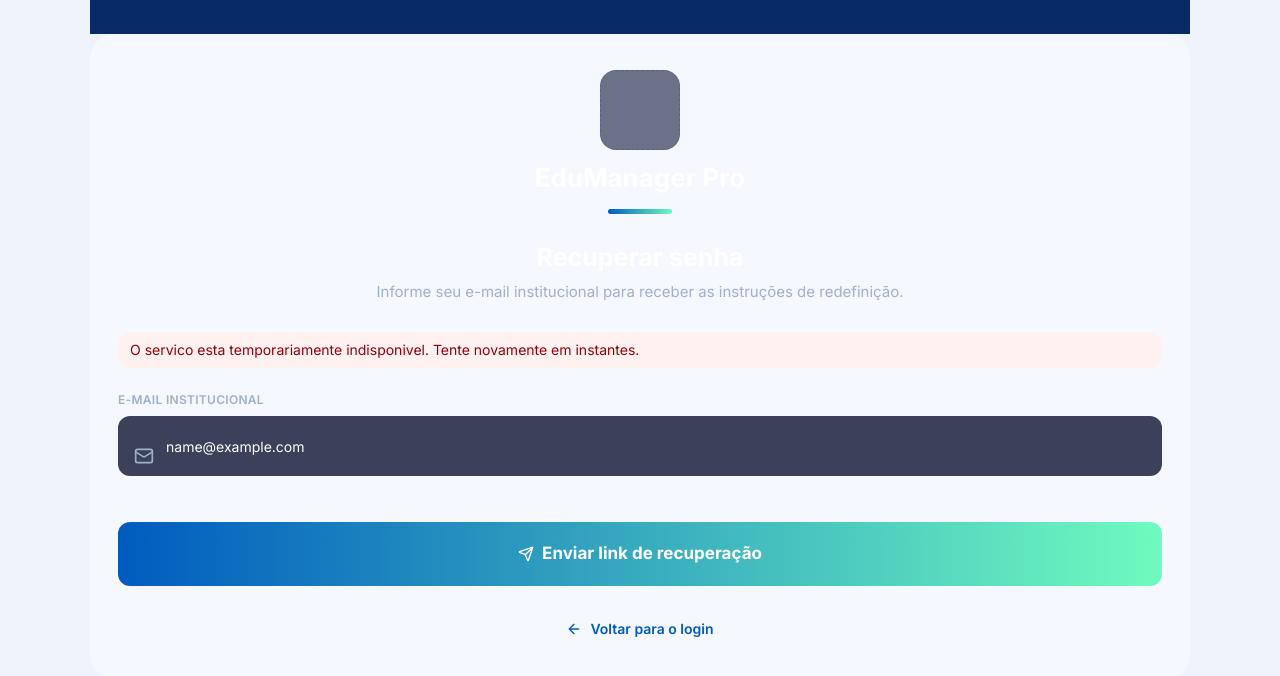
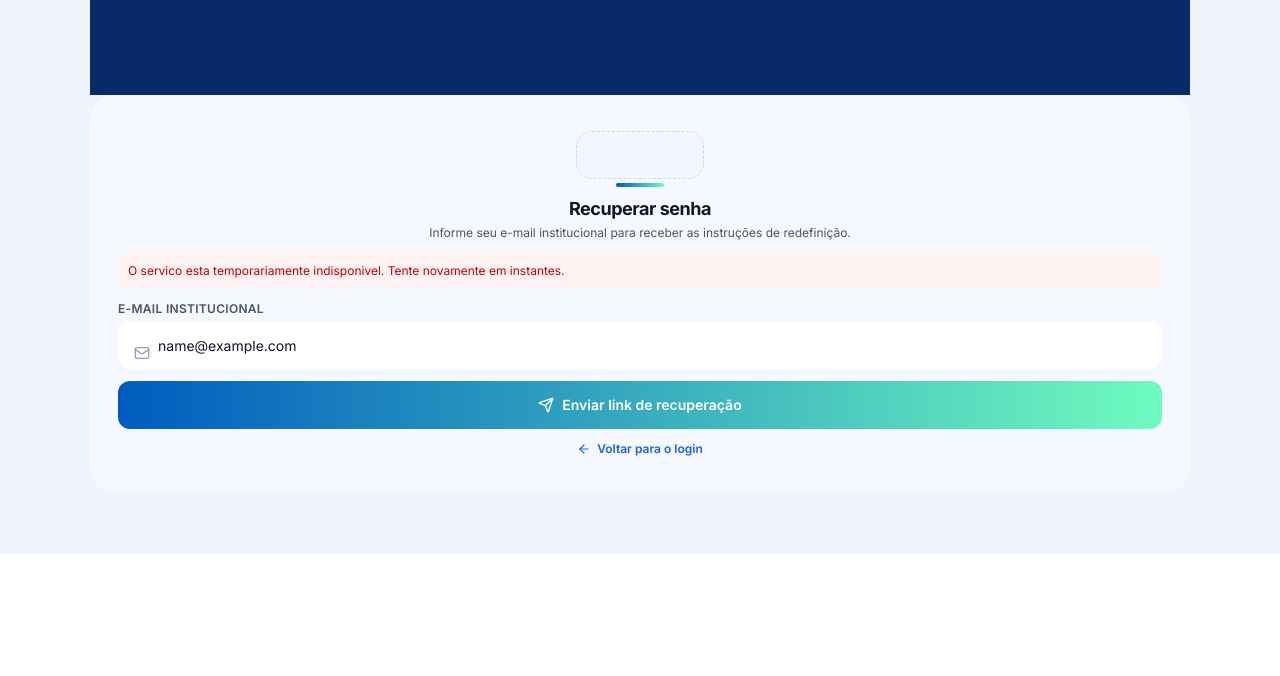
Before and after one commit to weslleyfreitassantos-cell/edumoneyyyy-, a React (Vite) app: page /forgot-password in a window 1280 px wide. Both pictures are taken after typing "name@example.com" into the empty fields and a click on the button "Enviar link de recuperação". Shown: the part 246-922 px from the top of the page. After the commit the page ends 800 px from the top, so only its background shows below. Built offline with nearby package versions, Linux system fonts and the light colour scheme; no server answers.

Commit message:
fix(login): restore video layout and dynamic theme

```diff
--- a/src/components/auth/AuthLayout.tsx
+++ b/src/components/auth/AuthLayout.tsx
@@ -111,10 +111,10 @@
     return (
       <div className={loginShellClasses}>
         <main className={loginMainClasses}>
-          <aside className="relative min-h-[280px] w-full lg:w-1/2 lg:flex-none overflow-hidden">
+          <aside className="relative min-h-[280px] w-full lg:w-[calc(50%+5px)] lg:flex-none overflow-hidden">
             <AuthAside variant={heroVariant} layoutVariant="login" />
           </aside>
-          <section className="relative z-20 flex min-w-0 flex-col items-center justify-center w-full lg:w-1/2">
+          <section className="relative z-20 flex min-w-0 flex-col items-center justify-center w-full lg:w-[calc(50%-5px)]">
             <LoginEducationDecor />
             <div className="relative z-20 w-full lg:max-w-[480px]">
               <div className={`login-card relative w-full rounded-[24px] lg:rounded-none ${theme === 'dark' ? 'bg-[#0b1430]/95' : 'bg-[#f5f8ff] border-2 border-[#c7d9f8]'} lg:border-none lg:bg-transparent px-7 py-9 shadow-[0_18px_48px_rgba(3,8,24,0.55)] lg:shadow-none backdrop-blur-sm lg:backdrop-blur-none sm:px-10 lg:px-12 lg:py-16 ${contentClassName}`}>
@@ -219,6 +219,7 @@
                 autoPlay
                 muted
                 playsInline
+                webkit-playsinline="true"
                 preload="auto"
               aria-hidden="true"
               tabIndex={-1}
--- a/src/pages/ForgotPassword.tsx
+++ b/src/pages/ForgotPassword.tsx
@@ -1,16 +1,12 @@
 import { useRef, useState, type FormEvent } from 'react';
 import {
   ArrowLeft,
-  KeyRound,
   Loader2,
   Mail,
   Send,
 } from 'lucide-react';
 import { Link } from 'react-router-dom';
-import {
-  AuthAlert,
-  AuthShell,
-} from '../components/auth/AuthLayout';
+import { AuthShell } from '../components/auth/AuthLayout';
 import { useResolvedBranding } from '../hooks/useBranding';
 import { FALLBACK_BRANDING } from '../services/brandingService';
 import { applyDocumentBranding } from '../services/documentBranding';
@@ -90,7 +86,8 @@
 
   const brandingQuery = useResolvedBranding();
   const branding = brandingQuery.data ?? FALLBACK_BRANDING;
-  const displayName = brandingQuery.data?.displayName ?? branding.displayName ?? 'EduManager Pro';
+  const displayName =
+    brandingQuery.data?.displayName ?? branding.displayName ?? 'EduManager Pro';
 
   useEffect(
     () => applyDocumentBranding(branding),
@@ -108,10 +105,14 @@
   };
 
   const footer = (
-    <>
-      <p>Educação que transforma. Tecnologia que aproxima.</p>
-      <p>© 2026 {displayName}. Todos os direitos reservados.</p>
-    </>
+    <div className="space-y-1">
+      <p className="font-medium text-slate-700 dark:text-slate-300">
+        Educação que transforma. Tecnologia que aproxima.
+     </p>
+      <p className="text-slate-500 dark:text-slate-400">
+        © 2026 {displayName}. Todos os direitos reservados.
+     </p>
+   </div>
   );
 
   async function handleSubmit(
@@ -179,55 +180,60 @@
       footer={footer}
     >
       <div style={brandStyle}>
-        <div className="login-brand-block flex flex-col items-center">
-          <div className="flex items-center justify-center">
+        <div className="login-brand-block mb-3 flex flex-col items-center">
+          <div className="flex items-center justify-center min-h-[36px]">
             {brandingQuery.isLoading ? (
               <Loader2
-                className="h-6 w-6 animate-spin text-[#7c8ba8]"
+                className="h-5 w-5 animate-spin text-slate-400"
                 aria-label="Carregando identidade visual"
               />
             ) : branding.logoUrl ? (
               <img
                 src={branding.logoUrl}
                 alt={`Logo de ${branding.displayName ?? 'identidade visual'}`}
-                className="max-h-[100px] max-w-[112px] object-contain sm:max-h-[112px]"
+                className="max-h-[190px] max-w-[320px] object-contain sm:max-h-[210px] sm:max-w-[360px] lg:max-h-[230px] lg:max-w-[400px]"
               />
             ) : (
               <div
-                className="h-20 w-20 rounded-2xl border border-dashed border-[#3a5294]/50 bg-[#0f1a3a]/60"
+                className="h-12 w-32 rounded-2xl border border-dashed border-blue-200 bg-blue-50/50 dark:border-slate-700 dark:bg-slate-800/50"
                 aria-hidden="true"
               />
             )}
          </div>
-          <p className="mt-3 text-center text-[26px] font-bold leading-[1.2] text-white dark:text-white">
-            {displayName}
+
+          {branding.displayName && (
+            <p className="mt-1 text-sm font-bold text-slate-800 dark:text-slate-100 text-center">
+              {branding.displayName}
            </p>
+          )}
+
           <div
-            className="mt-4 h-[5px] w-16 rounded-full"
+            className="mt-1 mx-auto h-[4px] w-12 rounded-full"
             style={{
               backgroundImage:
                 'linear-gradient(90deg, var(--brand-primary), var(--brand-secondary))',
             }}
             aria-hidden="true"
           />
+
+          <div className="mt-2 text-center">
+            <h1 className="text-lg font-bold tracking-tight text-slate-900 dark:text-white">
+              Recuperar senha
+           </h1>
+            <p className="mt-0.5 text-xs text-slate-600 dark:text-slate-400">
+              Informe seu e-mail institucional para receber as instruções de redefinição.
+           </p>
+         </div>
        </div>
 
-        <h1 className="sr-only">Recuperar senha</h1>
-        <p className="mt-7 text-center text-[25px] font-bold leading-[1.2] text-white dark:text-white">
-          Recuperar senha
-        </p>
-        <p className="mt-2 mb-7 text-center text-[15px] leading-[1.6] text-[#9fb0cc] dark:text-[#aeb8c8]">
-          Informe seu e-mail institucional para receber as instruções de redefinição.
-        </p>
-
         {feedback && (
-          <div className="mb-6">
+          <div className="mb-3">
             <div
               role="alert"
-              className={`rounded-xl border px-3 py-2 text-sm ${
+              className={`rounded-xl border p-2.5 text-xs ${
                 feedback.type === 'success'
-                  ? 'border-[#b7e4cf] bg-[#eefbf5] text-[#005236]'
-                  : 'border-[#ffdad6] bg-[#fff1ef] text-[#93000a]'
+                  ? 'border-emerald-200 bg-emerald-50 text-emerald-700 dark:border-emerald-900/50 dark:bg-emerald-950/40 dark:text-emerald-300'
+                  : 'border-red-200 bg-red-50 text-red-700 dark:border-red-900/50 dark:bg-red-950/40 dark:text-red-300'
               }`}
             >
               {feedback.message}
@@ -238,18 +244,18 @@
         <form
           onSubmit={(event) => void handleSubmit(event)}
           noValidate
-          className="space-y-[22px]"
+          className="space-y-3"
         >
-          <div className="space-y-2">
+          <div className="space-y-1">
             <label
               htmlFor="password-recovery-email"
-              className="block text-xs font-semibold uppercase tracking-wide text-[#9fb0cc] dark:text-[#aeb8c8]"
+              className="block text-xs font-semibold uppercase tracking-wide text-slate-600 dark:text-slate-400"
             >
               E-mail institucional
            </label>
             <div className="relative">
               <Mail
-                className="pointer-events-none absolute left-4 top-1/2 h-5 w-5 -translate-y-1/2 text-[#9fb0cc] dark:text-[#aeb8c8]"
+                className="pointer-events-none absolute left-4 top-1/2 h-4 w-4 -translate-y-1/2 text-slate-400 dark:text-slate-500"
                 aria-hidden="true"
               />
               <input
@@ -262,11 +268,11 @@
                 }}
                 autoComplete="email"
                 placeholder="nome@instituicao.edu.br"
-                className="h-[60px] w-full rounded-xl border border-[#2a3a66]/40 bg-[#0c1530]/80 px-12 text-sm text-white shadow-[0_2px_10px_rgba(0,0,0,0.15)] outline-none transition placeholder:text-[#6b7a99] focus:border-[var(--brand-primary)] focus:ring-4 focus:ring-[var(--brand-primary)]/20"
+                className="h-[48px] w-full rounded-xl border border-slate-300 bg-white px-10 text-sm text-slate-900 shadow-sm outline-none transition placeholder:text-slate-400 focus:border-blue-600 focus:ring-2 focus:ring-blue-600/20 dark:border-slate-700 dark:bg-[#111c2e] dark:text-slate-100 dark:placeholder:text-slate-500 dark:focus:border-blue-500 dark:focus:ring-white/20 caret-blue-500 selection:bg-blue-500/30 dark:selection:bg-blue-400/30"
               />
            </div>
             {fieldError && (
-              <p className="text-sm leading-5 text-[#ffb4ab]">
+              <p className="text-xs text-red-600 dark:text-red-400">
                 {fieldError}
              </p>
             )}
@@ -276,7 +282,7 @@
             type="submit"
             disabled={isSubmitting}
             aria-live="polite"
-            className="mt-[24px] inline-flex h-[64px] w-full items-center justify-center gap-2 rounded-xl px-5 text-[17px] font-bold text-white shadow-[0_14px_26px_rgba(0,0,0,0.25)] transition hover:brightness-105 focus:outline-none focus:ring-4 focus:ring-[var(--brand-primary)]/25 disabled:cursor-not-allowed disabled:opacity-70"
+            className="inline-flex h-[48px] w-full items-center justify-center gap-2 rounded-xl text-sm font-semibold text-white shadow-md transition hover:brightness-105 focus:outline-none focus:ring-4 focus:ring-blue-600/20 disabled:cursor-not-allowed disabled:opacity-70"
             style={{
               backgroundImage:
                 'linear-gradient(90deg, var(--brand-primary), var(--brand-secondary))',
@@ -295,21 +301,20 @@
             )}
             {isSubmitting ? 'Enviando...' : 'Enviar link de recuperação'}
          </button>
-        </form>
 
-        <div className="mt-8 text-center">
+          <div className="flex justify-center">
             <Link
               to="/login"
-            style={{ color: 'var(--brand-primary)' }}
-            className="inline-flex items-center gap-2 text-[14px] font-semibold underline-offset-4 transition hover:underline focus:outline-none focus:ring-2 focus:ring-[var(--brand-primary)]/30"
+              className="inline-flex items-center gap-1.5 text-xs font-semibold text-blue-600 underline-offset-4 transition hover:text-blue-700 hover:underline focus:outline-none focus:ring-2 focus:ring-blue-600/20 dark:text-blue-400 dark:hover:text-blue-300"
             >
               <ArrowLeft
-              className="h-4 w-4"
+                className="h-3.5 w-3.5"
                 aria-hidden="true"
               />
               Voltar para o login
            </Link>
          </div>
+       </form>
      </div>
    </AuthShell>
   );
```
Also changed, not shown: src/pages/Login.tsx (+18 -18 lines), 1 other file (tests, documents, lock files or other folders). Lines whose indentation alone changed are shown as unchanged.
